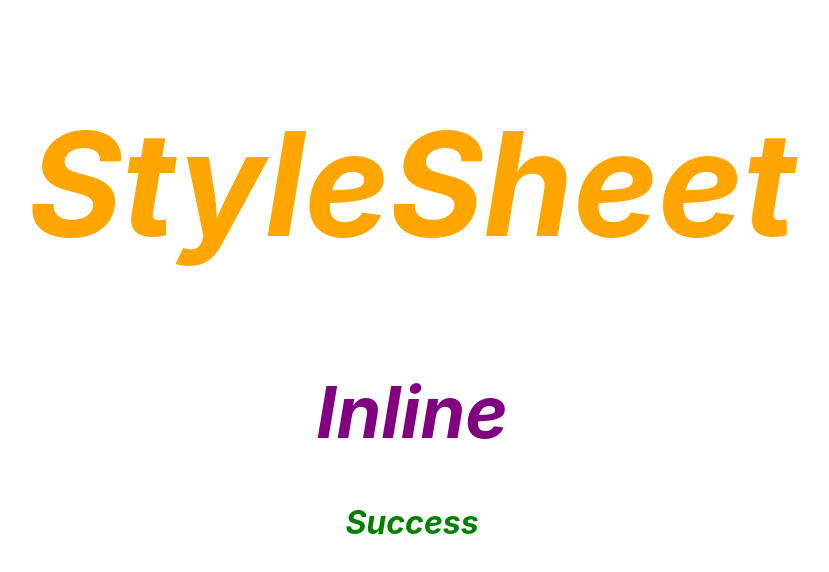
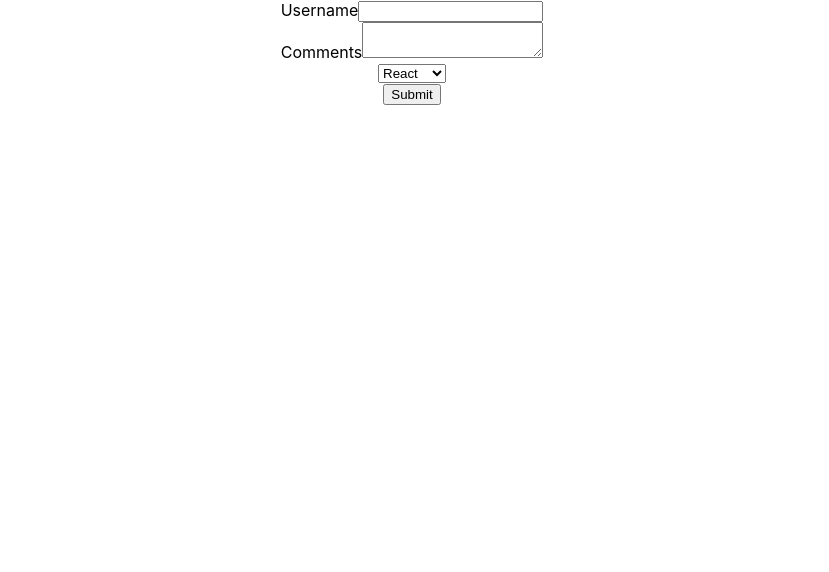
Before and after one commit to x-farzan/CodeEvolution-React-basics, a React (Create React App) app: page / in a window 1280 px wide. Shown: the top 572 px of the page, without its empty margins (228-1057 px from the left). Built offline with nearby package versions, Linux system fonts and the light colour scheme.

Commit message:
Form handling js

```diff
--- a/src/App.js
+++ b/src/App.js
@@ -19,13 +19,17 @@
 import StyleSheet from "./components/StyleSheet";
 import Inline from "./components/Inline";
 import classes from "./components/appStyle.module.css";
+import Form from "./components/Form";
 
 function App() {
   return (
     <div className="App">
-      <StyleSheet primary={true} />
+      <Form />
+
+      {/* CSS Styling ways */}
+      {/* <StyleSheet primary={true} />
       <Inline />
-      <h1 className={classes.success}>Success</h1>
+      <h1 className={classes.success}>Success</h1> */}
 
       {/* List rendering with key prop */}
       {/* <PersonList /> */}
--- /dev/null
+++ b/src/components/Form.js
@@ -0,0 +1,73 @@
+import React, { Component } from "react";
+
+class Form extends Component {
+  constructor(props) {
+    super(props);
+
+    this.state = {
+      username: "",
+      comments: "",
+      topic: "",
+    };
+  }
+
+  changeUsername = (event) => {
+    this.setState({
+      username: event.target.value,
+    });
+  };
+
+  changeComments = (event) => {
+    this.setState({
+      comments: event.target.value,
+    });
+  };
+
+  changeTopic = (event) => {
+    this.setState({
+      topic: event.target.value,
+    });
+  };
+
+  submitHandler = (event) => {
+    alert(
+      `${this.state.username}, ${this.state.comments}, ${this.state.topic}`
+    );
+    event.preventDefault();
+  };
+
+  render() {
+    return (
+      <form onSubmit={this.submitHandler}>
+        <div>
+          <label>Username</label>
+          <input
+            type="text"
+            value={this.state.username}
+            onChange={this.changeUsername}
+          />
+        </div>
+        <div>
+          <label>Comments</label>
+          <textarea
+            value={this.state.comments}
+            onChange={this.changeComments}
+          />
+        </div>
+        <div>
+          <select value={this.state.topic} onChange={this.changeTopic}>
+            <option value="react">React</option>
+            <option value="angular">Angular</option>
+            <option value="vue">Vue</option>
+          </select>
+        </div>
+        <div>
+          <button type="submit">Submit</button>
+        </div>
+      </form>
+    );
+  }
+  text;
+}
+
+export default Form;
```
